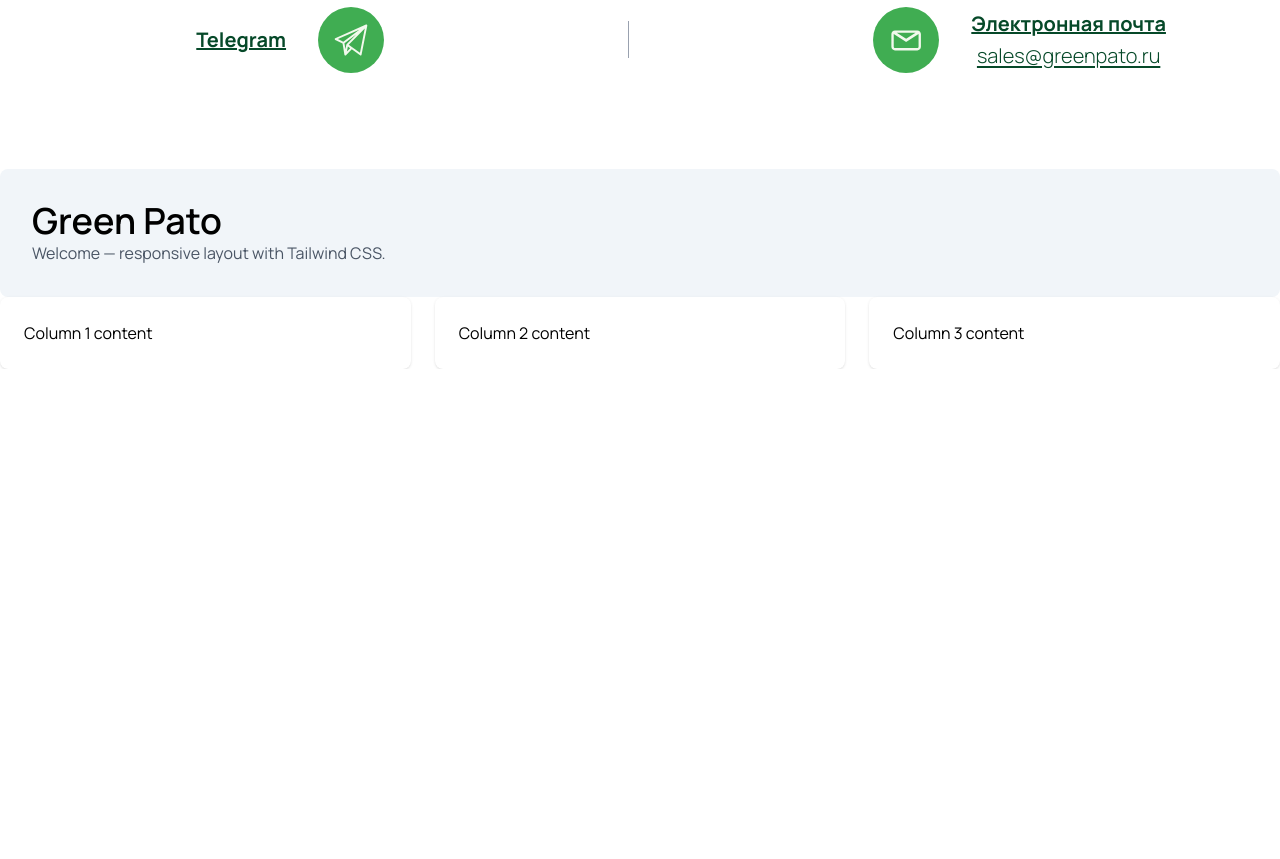
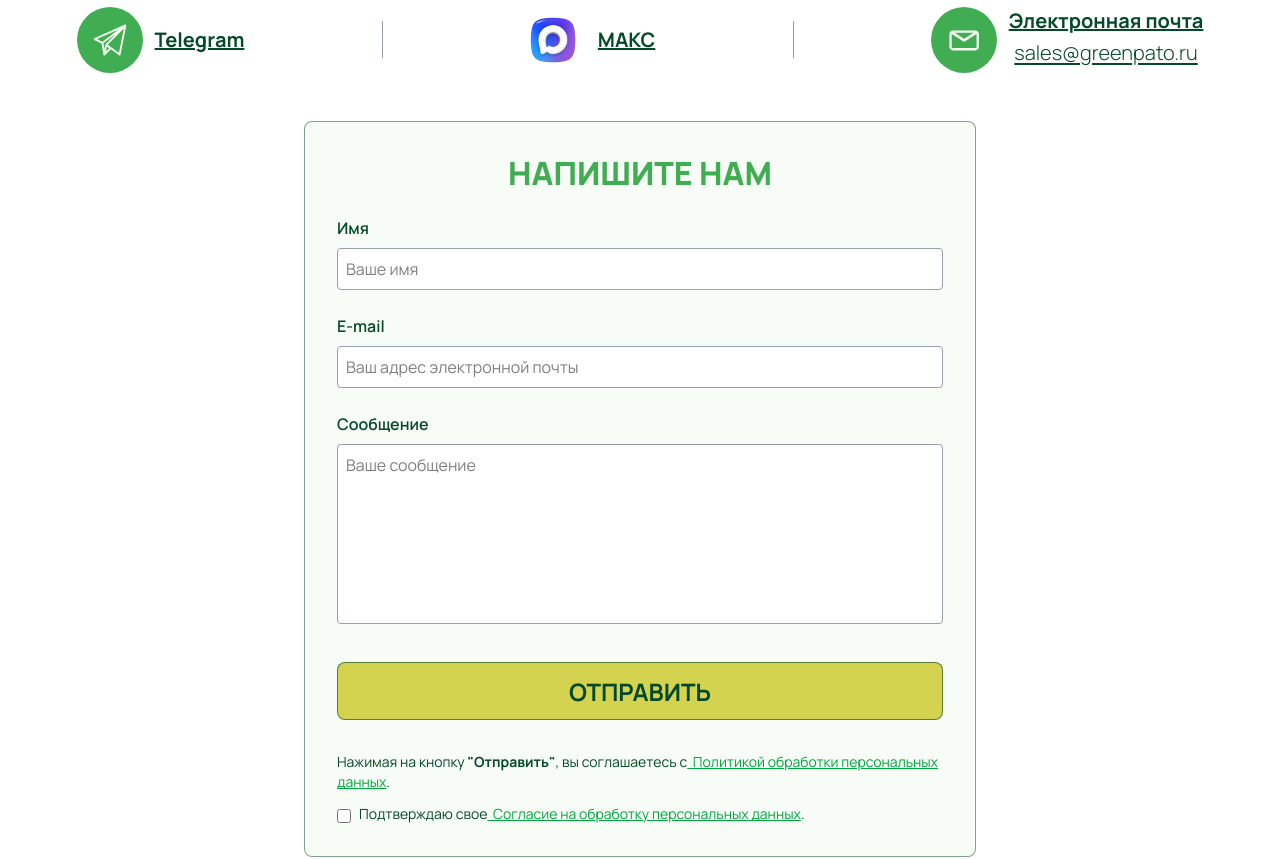
Before and after one commit to yuthala/gp-vps, a Next.js app: page / in a window 1280 px wide. Shown: the part 6020-6879 px from the top of the page. Before the commit the page ends 6389 px from the top, so only its background shows below. Built offline with nearby package versions, Linux system fonts and the light colour scheme; no server answers; a web font is replaced by a local one.

Commit message:
feat: contacts update

```diff
--- /dev/null
+++ b/app/(components)/contacts/ContactForm.tsx
@@ -0,0 +1,157 @@
+'use client';
+
+import { useState } from 'react';
+import Heading from '../../ui/Heading';
+import Link from "next/link";
+import Button from '../../ui/Button';
+
+interface FormData {
+  name: string;
+  email: string;
+  message: string;
+}
+
+export default function ContactForm() {
+  const [formData, setFormData] = useState<FormData>({
+    name: '',
+    email: '',
+    message: '',
+  });
+  const [isSubmitting, setIsSubmitting] = useState(false);
+  const [submitStatus, setSubmitStatus] = useState<'idle' | 'success' | 'error'>('idle');
+
+  const handleChange = (e: React.ChangeEvent<HTMLInputElement | HTMLTextAreaElement>) => {
+    const { name, value } = e.target;
+    setFormData(prev => ({ ...prev, [name]: value }));
+  };
+
+  const handleSubmit = async (e: React.FormEvent) => {
+    e.preventDefault();
+    setIsSubmitting(true);
+    setSubmitStatus('idle');
+
+    // Replace with your actual API endpoint
+    try {
+      const response = await fetch('/api/contact', {
+        method: 'POST',
+        headers: { 'Content-Type': 'application/json' },
+        body: JSON.stringify(formData),
+      });
+
+      if (response.ok) {
+        setSubmitStatus('success');
+        setFormData({ name: '', email: '', message: '' });
+      } else {
+        setSubmitStatus('error');
+      }
+    } catch (error) {
+      setSubmitStatus('error');
+    } finally {
+      setIsSubmitting(false);
+    }
+  };
+
+  return (
+    <section>
+      <div className="max-w-7xl flex flex-col items-center mx-auto px-4 sm:px-6 lg:px-8">
+        <div className="w-full max-w-2xl">
+          <div className="bg-[#F2F9ED]/50 rounded-lg p-6 md:p-8 border border-[#064929]/50">
+					<Heading level={3} className="text-xl md:text-2xl font-semibold text-white mb-6">Напишите нам</Heading>
+            <form onSubmit={handleSubmit} className="space-y-5">
+              <div className="pt-3 lg:pt-6">
+                <label htmlFor="name" className="block text-md font-semibold text-foreground pb-2">
+                  Имя
+                </label>
+                <input
+                  type="text"
+                  id="name"
+                  name="name"
+                  value={formData.name}
+                  onChange={handleChange}
+                  required
+                  className="bg-white border border-gray-400 p-2 rounded w-full outline-none focus:border-green-500"
+                  placeholder="Ваше имя"
+                />
+              </div>
+
+              <div className="pt-3 lg:pt-6">
+                <label htmlFor="email" className="block text-md font-semibold text-foreground pb-2">
+                  E-mail
+                </label>
+                <input
+                  type="email"
+                  id="email"
+                  name="email"
+                  value={formData.email}
+                  onChange={handleChange}
+                  required
+                  className="bg-white border border-gray-400 p-2 rounded w-full outline-none focus:border-green-500"
+                  placeholder="Ваш адрес электронной почты"
+                />
+              </div>
+
+              <div className="pt-3 lg:pt-6">
+                <label htmlFor="message" className="block text-md font-semibold text-foreground pb-2">
+                  Сообщение
+                </label>
+                <textarea
+                  id="message"
+                  name="message"
+                  value={formData.message}
+                  onChange={handleChange}
+                  required
+                  rows={6}
+                  style={{ height: '180px' }}
+                  className="bg-white border border-gray-400 p-2 rounded w-full mt-4 h-32 resize-none outline-none focus:border-green-500"
+                  placeholder="Ваше сообщение"
+                />
+              </div>
+
+							<div className="pt-4 sm:pt-8">
+								<Button
+									type="submit"
+									disabled={isSubmitting}
+									height={58}
+									color="#064929"
+									backgroundColor="#D3D34F"
+									borderColor="#064929"
+									className="w-full disabled:opacity-50 disabled:cursor-not-allowed text-2xl sm:text-[24px] font-bold uppercase"
+								>
+									{isSubmitting ? 'Отправка...' : 'Отправить'}
+								</Button>
+
+								{submitStatus === 'success' && (
+									<p className="text-green-300 text-sm text-center mt-3">
+										Сообщение успешно отправлено!
+									</p>
+								)}
+
+								{submitStatus === 'error' && (
+									<p className="text-red-300 text-sm text-center mt-3">
+										Ошибка при отправке. Пожалуйста, попробуйте позже.
+									</p>
+								)}
+							</div>
+
+							<div className="pt-4 sm:pt-8 text-foreground text-sm">
+								Нажимая на кнопку <span className="font-bold">&quot;Отправить&quot;</span>, вы соглашаетесь с
+								<Link href="/pdf/policy.pdf" className="text-green-600 underline" target="_blank">&nbsp; Политикой обработки персональных данных</Link>.&nbsp;
+								<div className="flex pt-3">
+									<label className="inline-flex gap-1 pr-2 pt-1.25">
+										<input type="checkbox" defaultChecked={false} className="w-3.5 h-3.5 rounded border-gray-300 text-green-600 focus:ring-green-500" />
+									</label>
+									<div>
+										<span className="text-foreground">Подтверждаю свое</span>
+										<Link href="/pdf/agreement_pd.pdf" className="text-green-600 underline" target="_blank">&nbsp;&nbsp;Cогласие на обработку персональных данных</Link>.
+									</div>
+								</div>
+							</div>
+
+
+            </form>
+          </div>
+        </div>
+      </div>
+    </section>
+  );
+}
--- a/app/(components)/contacts/Contacts.tsx
+++ b/app/(components)/contacts/Contacts.tsx
@@ -1,37 +1,52 @@
 import Link from "next/link";
 import Image from "next/image";
+import Heading from "../../ui/Heading";
+import ContactForm from "./ContactForm";
 
 export default function Contacts() {
 	return(
 		<section className="w-full pb-8 md:pb-16">
 				<div className="max-w-7xl flex flex-col items-center mx-auto">
-					<h2 className="pb-8 text-center">Контакты</h2>
-					<div className="flex flex-col sm:flex-row sm:justify-around items-center gap-4 w-full pb-8">
-						<div className="flex flex-row-reverse sm:flex-row gap-8 justify-end items-center min-w-67.5 pb-4 sm:pb-0">
-							<Link href="htts://LukiChesnoki_bot" className="text-lg sm:text-xl font-bold text-foreground underline">Telegram</Link>
+					<Heading level={2} className="pb-8 text-center">Контакты</Heading>
+						<div className="flex flex-col lg:flex-row sm:justify-around items-start lg:items-center gap-4 w-full pb-8 sm:pb-12 px-4">
+							<div className="flex flex-row gap-3 xs:gap-8 justify-start items-center pb-4 sm:pb-0">
 								<Image
 									src='/contacts/tg-logo.svg'
 									width={66}
 									height={37}
-								alt='vk logo'
+									alt='tg logo'
 								/>
+								<Link href="htts://LukiChesnoki_bot" className="text-lg sm:text-xl font-bold text-foreground underline" target="_blank">Telegram</Link>
 							</div>
 
-						<div className="w-20 sm:w-px h-px sm:h-9.25 bg-gray-400 mx-auto"></div>
+							<div className="w-20 md:w-px h-px md:h-9.25 bg-gray-400 mx-auto lg:block hidden"></div>
 
-						<div className="flex gap-8 items-center min-w-67.5 pt-4 sm:pt-0">
+							<div className="flex flex-row gap-3 xs:gap-8 justify-start items-center pb-4 sm:pb-0">
+								<Image
+									src='/contacts/max-logo.webp'
+									width={66}
+									height={37}
+									alt='max logo'
+								/>
+								<Link href="https://max.ru/join/0_7PabpqGUwar2G9EW4DqqmRFmzvegRHOeobe78Y5Fc" className="text-lg sm:text-xl font-bold text-foreground underline" target="_blank">МАКС</Link>
+							</div>
+
+							<div className="w-20 md:w-px h-px md:h-9.25 bg-gray-400 mx-auto lg:block hidden"></div>
+
+							<div className="flex flex-row gap-3 xs:gap-8 items-start pt-4 sm:pt-0">
 								<Image
 									src='/contacts/email-logo.svg'
 									width={66}
 									height={37}
-								alt='vk logo'
+									alt='email logo'
 								/>
-							<div className="flex flex-col sm:items-center justify-center gap-1">
-								<Link href="mailto:sales@greenpato.ru" className="text-lg sm:text-xl font-bold text-foreground underline">Электронная почта</Link>
-								<Link href="mailto:sales@greenpato.ru" className="text-lg sm:text-xl font-light text-foreground underline underline-offset-3">sales@greenpato.ru</Link>
+								<div className="flex flex-col md:items-center justify-center gap-1">
+									<Link href="mailto:sales@greenpato.ru" className="text-lg sm:text-xl font-bold text-foreground underline" target="_blank">Электронная почта</Link>
+									<Link href="mailto:sales@greenpato.ru" className="text-lg sm:text-xl font-light text-foreground underline underline-offset-3" target="_blank">sales@greenpato.ru</Link>
 								</div>
 							</div>
 						</div>
+						<ContactForm />
 				</div>
 		</section>
 	)
--- a/app/ui/checkout/CheckoutTotal.tsx
+++ b/app/ui/checkout/CheckoutTotal.tsx
@@ -64,15 +64,17 @@ export default function CheckoutTotal() {
 				</Button>
 
 				<div className="pt-4 text-foreground text-sm">
-					Нажимая на кнопку <span className="font-bold">"Оформить заказ"</span>, вы соглашаетесь с условиями
+					Нажимая на кнопку <span className="font-bold">&quot;Оформить заказ&quot;</span>, вы соглашаетесь с условиями
 					<Link href="/pdf/public_offer.pdf" className="text-green-600 underline" target="_blank">&nbsp; Публичной оферты</Link> и &nbsp;
 					<Link href="/pdf/policy.pdf" className="text-green-600 underline" target="_blank">&nbsp; Политикой обработки персональных данных</Link>.&nbsp;
-					<div className="flex items-center pt-3">
-						<label className="inline-flex items-center gap-1 mx-1">
-						<input type="checkbox" defaultChecked={false} className="w-3.5 h-3.5 rounded border-gray-300 text-green-600 focus:ring-green-500" />
-						<span className="text-foreground">Подтверждаю свое</span>
-					</label>
-					<Link href="/pdf/agreement_pd.pdf" className="text-green-600 underline" target="_blank">&nbsp;&nbsp;Cогласие на обработку персональных данных</Link>.
+					<div className="flex pt-3">
+						<label className="inline-flex gap-1 pr-2 pt-1.25">
+							<input type="checkbox" defaultChecked={false} className="w-3.5 h-3.5 rounded border-gray-300 text-green-600 focus:ring-green-500" />
+						</label>
+						<div>
+							<span className="text-foreground">Подтверждаю свое</span>
+							<Link href="/pdf/agreement_pd.pdf" className="text-green-600 underline" target="_blank">&nbsp;&nbsp;Cогласие на обработку персональных данных</Link>.
+						</div>
 					</div>
 				</div>
 			</section>
```
Also changed, not shown: public/contacts/max-logo.webp (added). Lines whose indentation alone changed are shown as unchanged.
